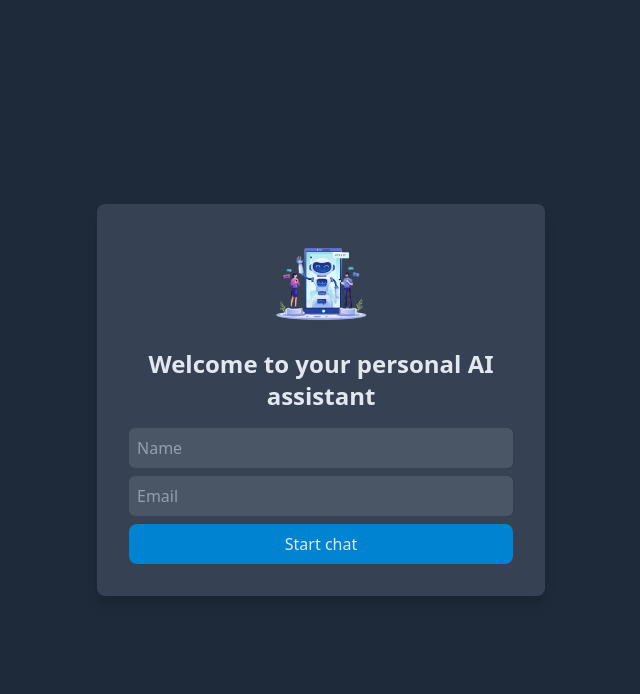
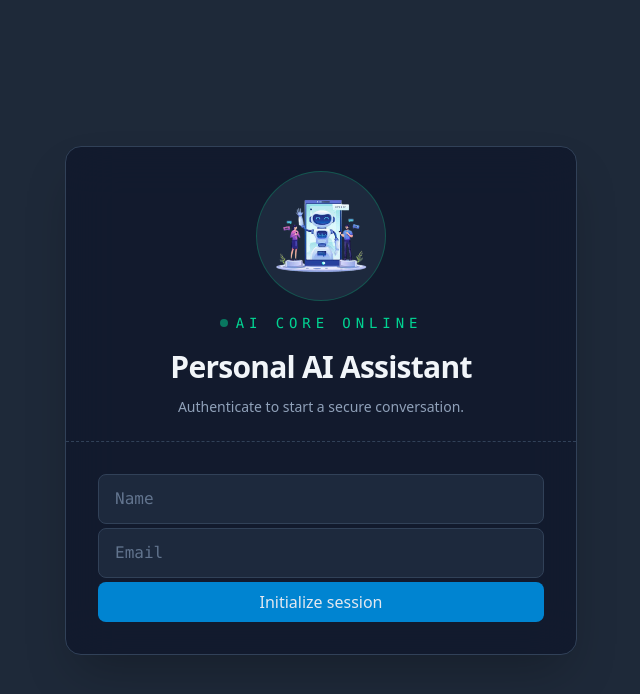
Before and after one commit to DenisTagaev/ai_chat, a Vue app in the folder ui/: page / in a window 1280 px wide. Shown: the top 694 px of the page, without its empty margins (319-959 px from the left). Built offline with nearby package versions, Linux system fonts and the light colour scheme; no server answers; what oh-vue-icons would draw is missing.

Commit message:
Home login updated to match robotic styling

```diff
--- a/ui/src/components/auth/AuthForm.vue
+++ b/ui/src/components/auth/AuthForm.vue
@@ -73,7 +73,7 @@
     />
 
     <AuthButton :loading="loading">
-      {{ loading ? 'Connecting...' : 'Start chat' }}
+      {{ loading ? 'Connecting...' : 'Initialize session' }}
     </AuthButton>
 
     <AuthError :message="error" />
--- a/ui/src/components/auth/AuthInput.vue
+++ b/ui/src/components/auth/AuthInput.vue
@@ -15,7 +15,7 @@
     <span class="sr-only">Name</span>
     <input
       :type="type || 'text'"
-      class="w-full p-2 mb-2 bg-gray-600 text-slate-200 rounded-md focus:outline-none focus:ring-2 focus:ring-sky-500"
+      class="w-full rounded-lg border border-slate-700 bg-slate-800 mb-1 px-4 py-3 font-mono text-slate-100 placeholder:text-slate-500 transition focus:border-emerald-500/30 focus:ring-2 focus:ring-emerald-500/30 focus:outline-none disabled:cursor-not-allowed disabled:opacity-50"
       :placeholder="placeholder"
       :disabled="disabled"
       :autocomplete="autocomplete"
--- a/ui/src/views/HomeView.vue
+++ b/ui/src/views/HomeView.vue
@@ -16,23 +16,48 @@
     <Suspense>
       <template #default>
         <section
-          class="p-8 bg-gray-700 rounded-lg shadow-lg w-full max-w-md"
-          aria-labelledby="page-login"
+          class="w-full max-w-lg rounded-2xl border border-slate-700 bg-slate-900/80 backdrop-blur-xl shadow-2xl"
+          aria-labelledby="page-title"
         >
+          <div class="border-b border-dashed border-slate-700 px-8 py-6">
+            <div class="mb-3 flex items-center justify-center">
+              <div class="rounded-full border border-emerald-500/30 bg-slate-800 p-4">
                 <img
                   :src="chatImage"
                   alt="AI assistant avatar"
-            class="mx-auto w-24 h-24 mb-4"
+                  class="h-24 w-24"
                   loading="lazy"
                   decoding="async"
                 />
+              </div>
+            </div>
+
+            <div class="text-center">
+              <div class="mb-4 flex items-center justify-center gap-2">
+                <span class="h-2 w-2 rounded-full bg-emerald-400 animate-pulse" />
+                <p
+                  class="font-mono text-sm uppercase tracking-[0.35em] text-emerald-400"
+                >
+                  AI CORE ONLINE
+                </p>
+              </div>
+
               <h1
                 id="page-title"
-            class="text-2xl font-semibold mb-4 text-center"
+                class="text-3xl font-semibold tracking-tight text-slate-100"
               >
-            Welcome to your personal AI assistant
+                Personal AI Assistant
               </h1>
+
+              <p class="mt-3 text-sm text-slate-400">
+                Authenticate to start a secure conversation.
+              </p>
+            </div>
+          </div>
+
+          <div class="p-8">
               <AuthForm />
+          </div>
         </section>
       </template>
 
```
Lines whose indentation alone changed are shown as unchanged.
